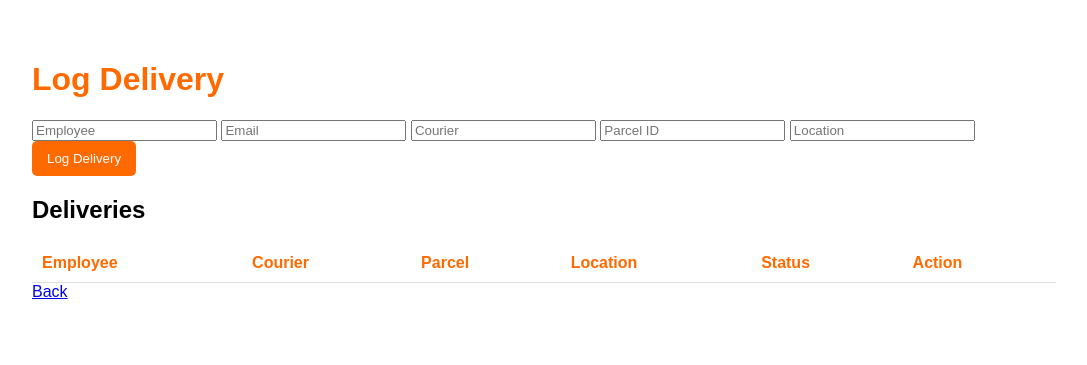
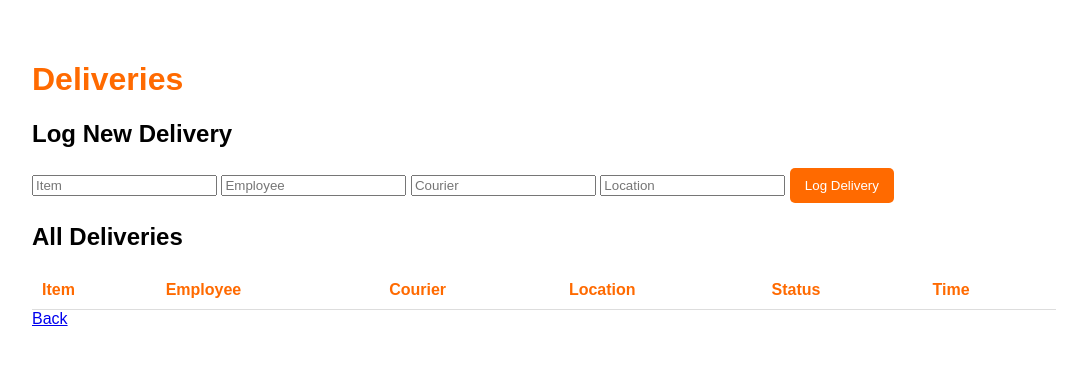
Before and after one commit to amberg710/visitor_delivery_demo-, a Flask app: page /deliveries in a window 1280 px wide. Shown: the top 365 px of the page, without its empty margins (96-1183 px from the left). Run offline with Flask 3, Linux system fonts and the light colour scheme; lists and menus that the app fills with data are empty.

Commit message:
Update deliveries.html

```diff
--- a/templates/deliveries.html
+++ b/templates/deliveries.html
@@ -2,62 +2,50 @@
 <html>
 <head>
 <title>Deliveries</title>
-<link rel="stylesheet" href="{{ url_for('static',filename='style.css') }}">
+<link rel="stylesheet" href="{{ url_for('static', filename='style.css') }}">
 </head>
 
 <body>
 
 <div class="container">
 
-<h1>Log Delivery</h1>
+<h1>Deliveries</h1>
 
-<form method="POST" action="/log_delivery">
+<h2>Log New Delivery</h2>
 
+<form action="/log_delivery" method="POST">
+
+<input name="item" placeholder="Item" required>
 <input name="employee" placeholder="Employee" required>
-<input name="email" placeholder="Email">
-<input name="courier" placeholder="Courier">
-<input name="parcel" placeholder="Parcel ID">
-<input name="location" placeholder="Location">
+<input name="courier" placeholder="Courier" required>
+<input name="location" placeholder="Location" required>
 
 <button>Log Delivery</button>
 
 </form>
 
-<h2>Deliveries</h2>
+<h2>All Deliveries</h2>
 
 <table>
 
 <tr>
+<th>Item</th>
 <th>Employee</th>
 <th>Courier</th>
-<th>Parcel</th>
 <th>Location</th>
 <th>Status</th>
-<th>Action</th>
+<th>Time</th>
 </tr>
 
 {% for d in deliveries %}
 
 <tr>
-
-<td>{{d["Employee"]}}</td>
-<td>{{d["Courier"]}}</td>
-<td>{{d["Parcel ID"]}}</td>
-<td>{{d["Location"]}}</td>
-<td>{{d["Status"]}}</td>
-
-<td>
-
-<form method="POST" action="/pickup">
-
-<input type="hidden" name="row" value="{{loop.index0}}">
-
-<button>Picked Up</button>
-
-</form>
-
-</td>
-
+<td>{{ d["Item"] }}</td>
+<td>{{ d["Employee"] }}</td>
+<td>{{ d["Courier"] }}</td>
+<td>{{ d["Location"] }}</td>
+<td>{{ d["Status"] }}</td>
+<td>{{ d["Time"] }}</td>
 </tr>
 
 {% endfor %}
```
